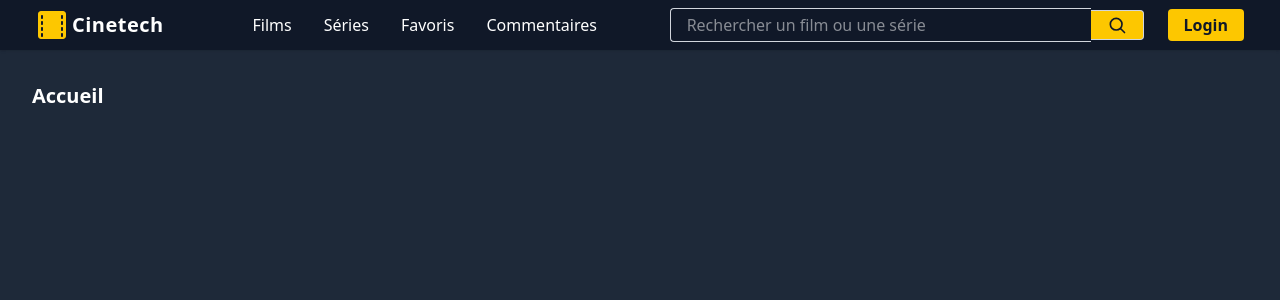
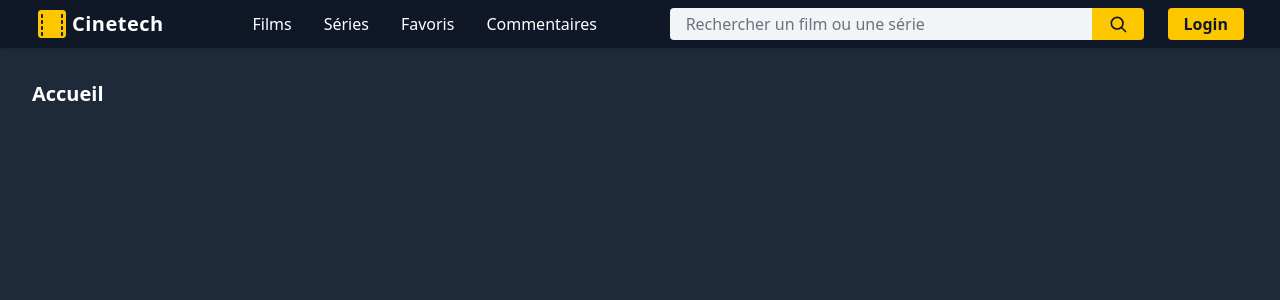
Before and after one commit to sylvain-malbon/cinetech, a React (Vite) app: page / in a window 1280 px wide. Shown: the top 300 px of the page. Built offline with nearby package versions, Linux system fonts and the light colour scheme; no server answers.

Commit message:
Harmonise la SearchBar avec le header : hauteur, fond clair et alignement
La SearchBar (input + bouton) a la même hauteur que le bouton Login du header
Ajout d’un fond clair à l’input pour une meilleure lisibilité
Suppression des bordures et arrondis inutiles, alignement visuel modernisé

```diff
--- a/src/components/SearchBar.jsx
+++ b/src/components/SearchBar.jsx
@@ -1,4 +1,3 @@
-
 import { useRef } from "react";
 import { useNavigate } from "react-router-dom";
 
@@ -13,16 +12,16 @@ export default function SearchBar() {
     };
 
     return (
-        <form onSubmit={handleSubmit} className="flex items-center w-full max-w-2xl focus-within:ring-2 focus-within:ring-yellow-400 rounded">
+        <form onSubmit={handleSubmit} className="flex items-stretch w-full max-w-2xl focus-within:ring-2 focus-within:ring-yellow-400 rounded overflow-hidden h-8">
             <input
                 ref={inputRef}
                 type="text"
                 placeholder="Rechercher un film ou une série"
-                className="flex-1 px-4 py-1 border border-gray-300 border-r-0 rounded-l focus:outline-none"
+                className="flex-1 px-4 py-1 focus:outline-none h-full bg-gray-100 text-gray-900 placeholder-gray-500"
             />
             <button
                 type="submit"
-                className="bg-yellow-400 text-gray-900 font-semibold px-4 py-1 rounded-r hover:bg-yellow-300 transition flex items-center justify-center border border-l-0 border-gray-300 focus:outline-none"
+                className="bg-yellow-400 text-gray-900 font-semibold px-4 hover:bg-yellow-300 transition flex items-center justify-center h-full"
                 aria-label="Lancer la recherche"
             >
                 <svg xmlns="http://www.w3.org/2000/svg" className="w-5 h-5" fill="none" viewBox="0 0 24 24" stroke="currentColor" strokeWidth="2">
```
